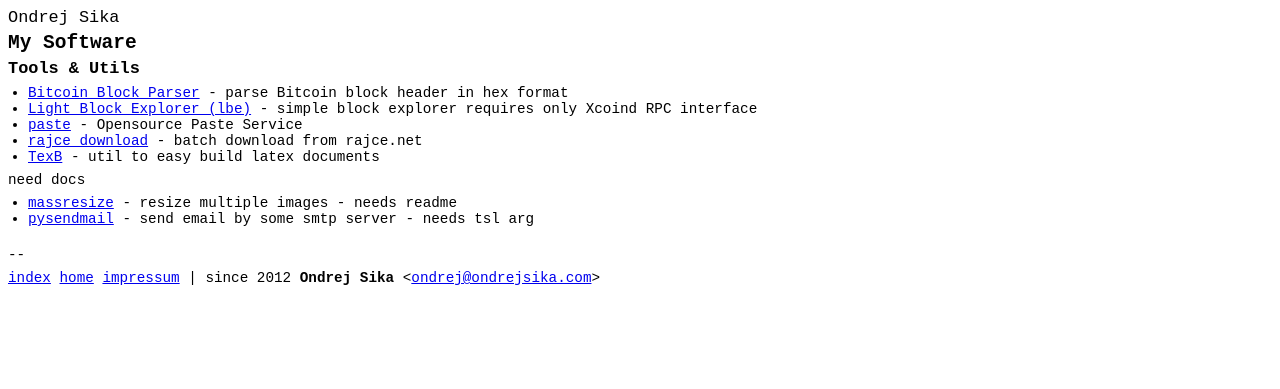
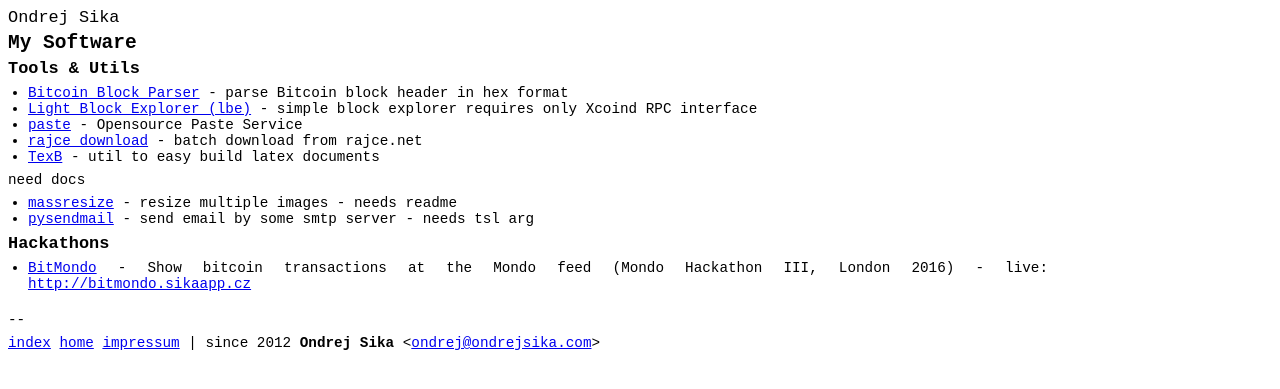
Before and after one commit to ondrejsika/ondrejsika.com, a Jekyll site: the page built from software/index.md, in a window 1280 px wide. Shown: the top 389 px of the page. Built offline with Jekyll 4.4.1, drawn with Linux system fonts in a browser that asks for light colours; Markdown is read by kramdown in place of the engine named in the settings; comment, search, counter and statistics services are not loaded.

Commit message:
software - add bitmondo  -- made in UK

```diff
--- a/software/index.md
+++ b/software/index.md
@@ -17,3 +17,8 @@
 
 * [massresize](https://github.com/ondrejsika/massresize) - resize multiple images - needs readme
 * [pysendmail](https://github.com/ondrejsika/pysendmail) - send email by some smtp server - needs tsl arg
+
+
+### Hackathons
+
+- [BitMondo](https://github.com/ondrejsika/bitmondo) - Show bitcoin transactions at the Mondo feed (Mondo Hackathon III, London 2016) - live: <http://bitmondo.sikaapp.cz>
```
